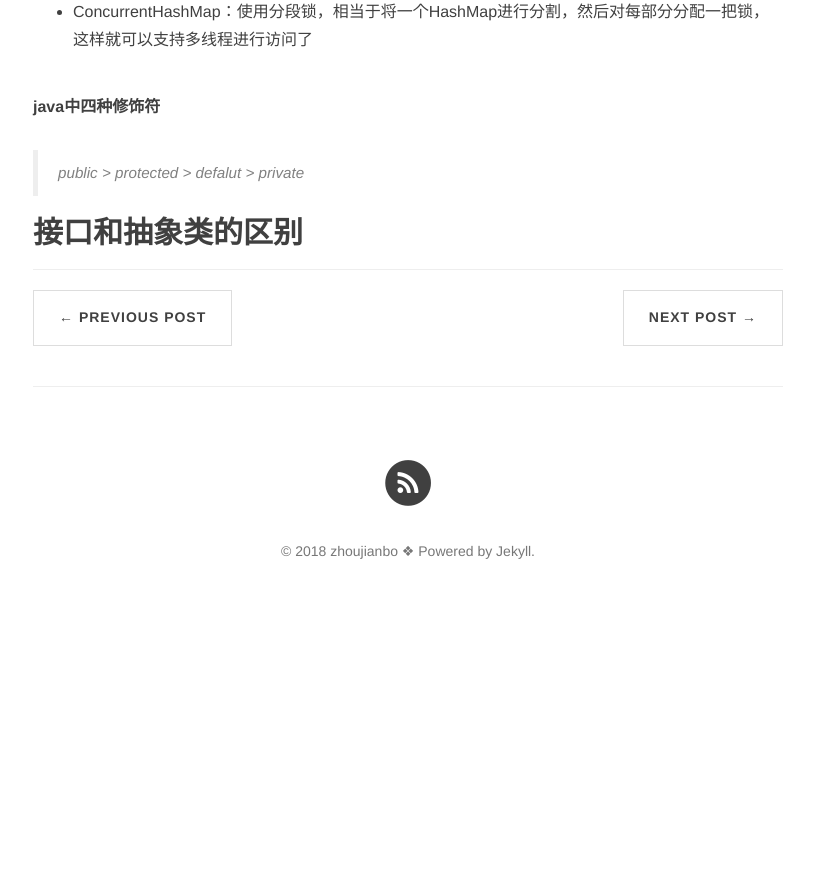
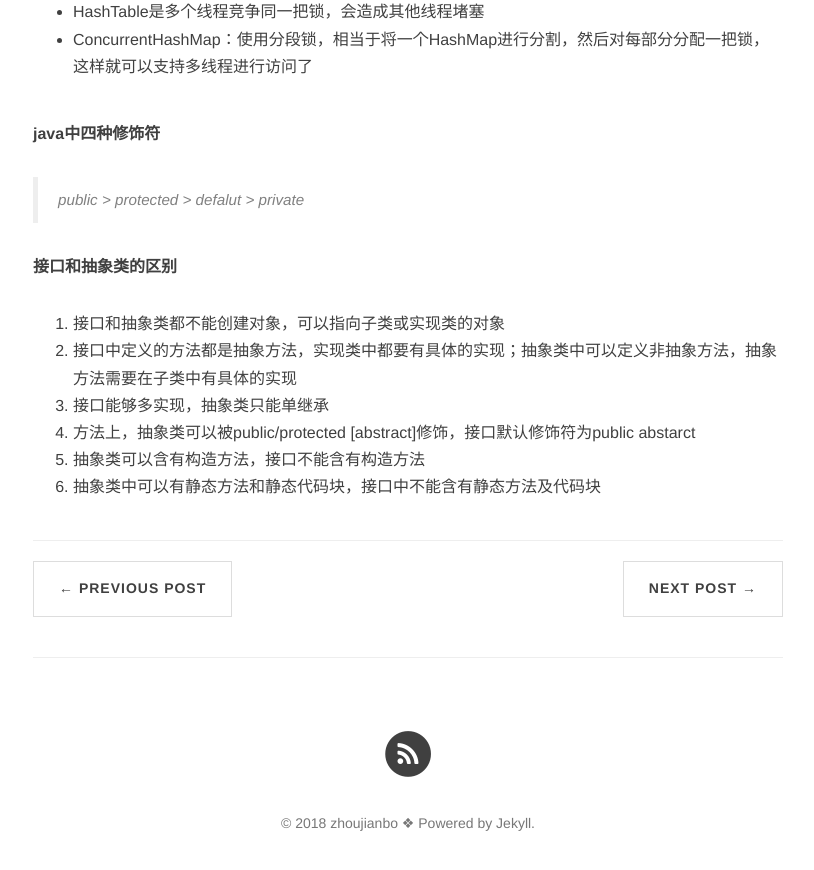
Before and after one commit to ZhouJianBoPro/ZhouJianBoPro.github.io, a Jekyll site: the page built from _posts/2018-05-08-basic.md, in a window 1280 px wide and 900 px high, scrolled down 2006 px. Shown: the top 870 px of the window, without its empty margins (232-1046 px from the left). Built offline with Jekyll 4.4.1, drawn with Linux system fonts in a browser that asks for light colours; nearby versions of some CDN libraries; comment, search, counter and statistics services are not loaded; before the commit the page ends 2635 px from its top, so only the background shows below that.

Commit message:
defalut commit；

```diff
--- a/_posts/2018-05-08-basic.md
+++ b/_posts/2018-05-08-basic.md
@@ -56,4 +56,9 @@ Demo demo = new Demo();
 > public > protected > defalut > private
 
 **接口和抽象类的区别**
--
+1. 接口和抽象类都不能创建对象，可以指向子类或实现类的对象
+2. 接口中定义的方法都是抽象方法，实现类中都要有具体的实现；抽象类中可以定义非抽象方法，抽象方法需要在子类中有具体的实现
+3. 接口能够多实现，抽象类只能单继承
+4. 方法上，抽象类可以被public/protected [abstract]修饰，接口默认修饰符为public abstarct
+5. 抽象类可以含有构造方法，接口不能含有构造方法
+6. 抽象类中可以有静态方法和静态代码块，接口中不能含有静态方法及代码块
```
Also changed, not shown: other parts of _posts/2018-05-08-basic.md (+2 -2 lines).
